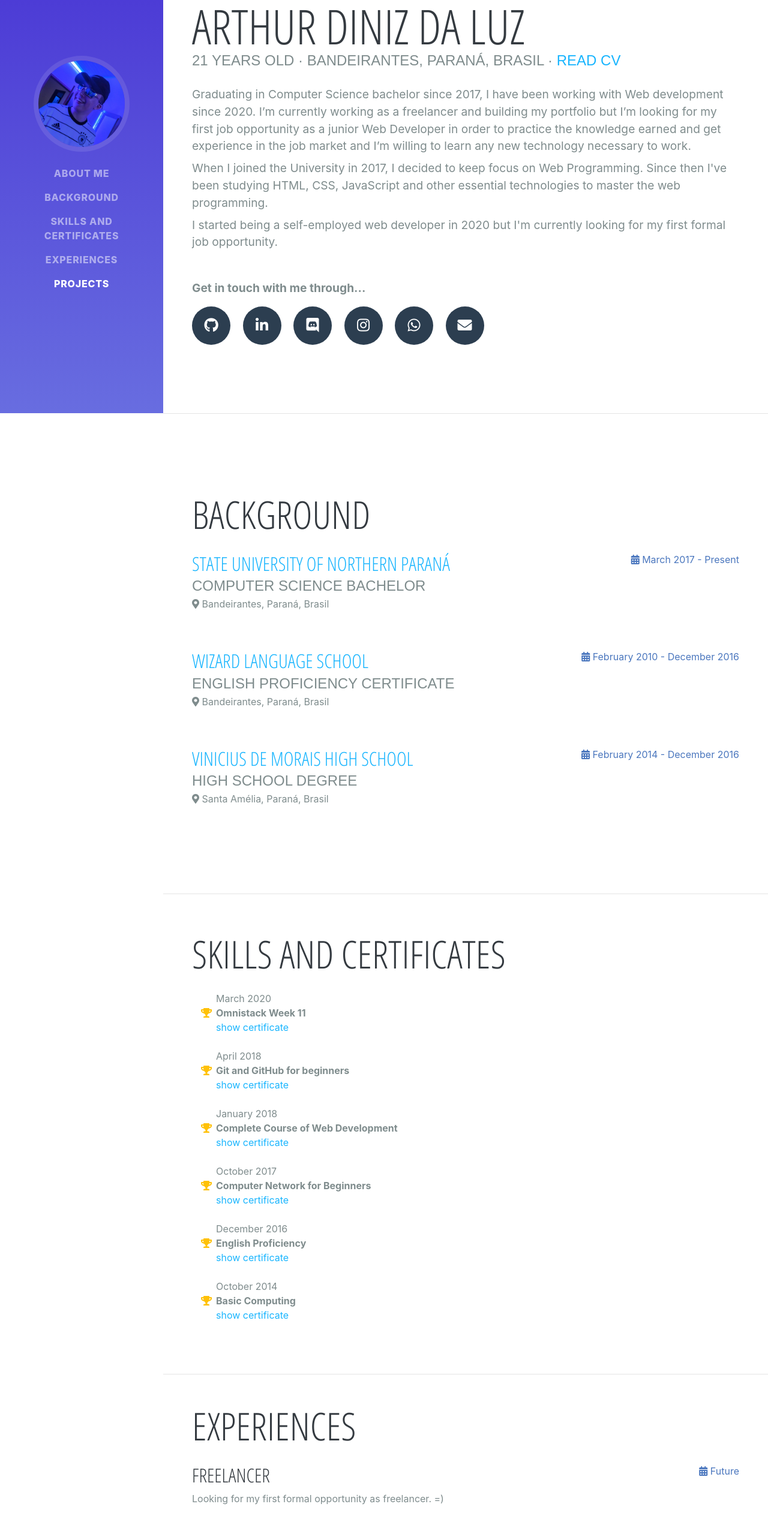
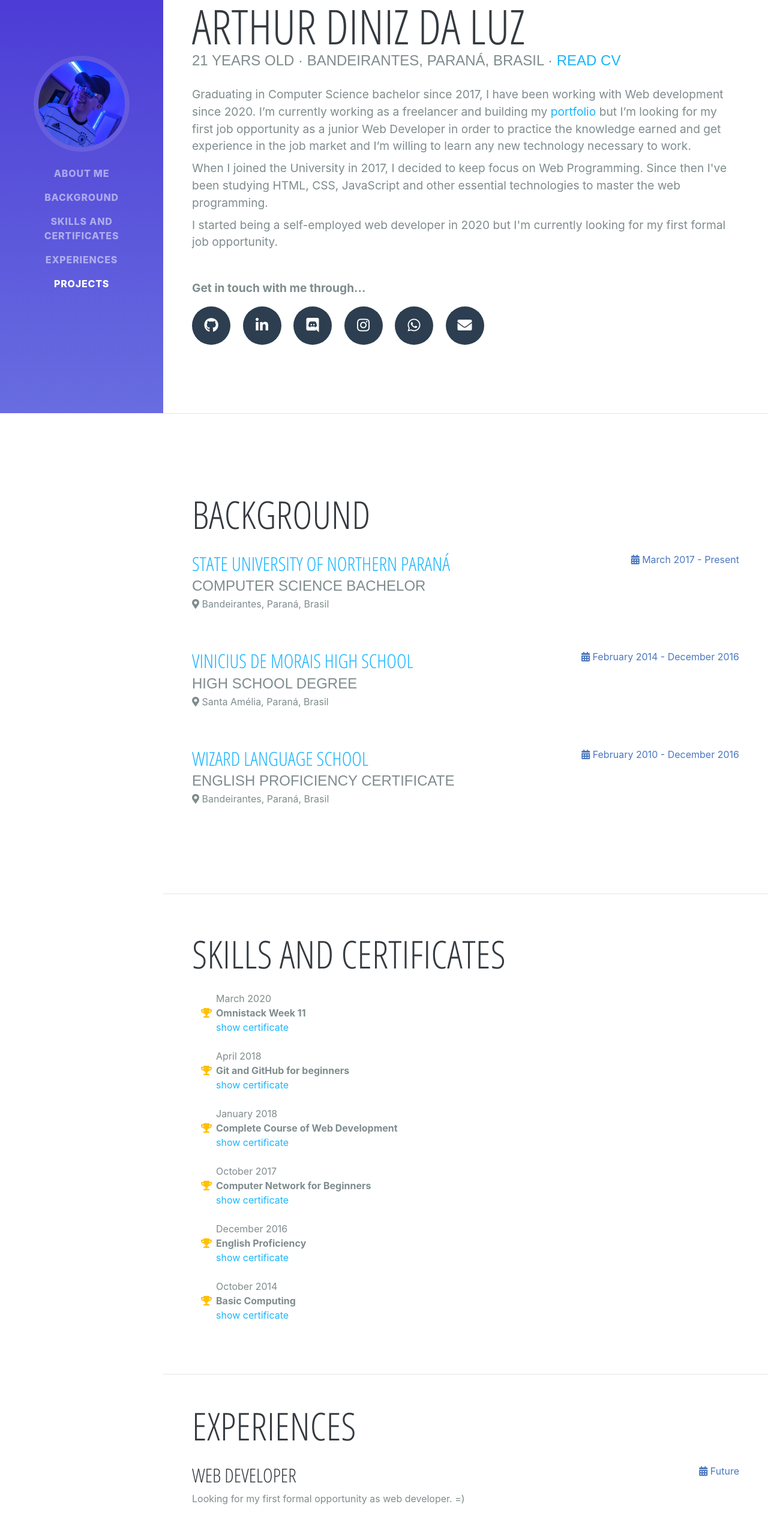
Before and after one commit to arthurd99/arthurd99.github.io, a plain HTML site: page index.html in a window 1280 px wide. Shown: the part 111-2659 px from the top of the page at 60% size. Drawn offline with Linux system fonts and the light colour scheme; a web font is replaced by a local one.

Commit message:
Update index.html

```diff
--- a/index.html
+++ b/index.html
@@ -5,7 +5,7 @@
   <meta name="viewport" content="width=device-width, initial-scale=1, shrink-to-fit=no">
   <meta name="author" content="Arthur Diniz da Luz">
   <meta name="description" content="Portfolio">
-  <title>Portfolio: Arthur Diniz da Luz</title>
+  <title>Arthur Diniz da Luz</title>
   <link rel="shortcut icon" href="./img/icon.png" type="image/x-icon" />
   <link href="vendor/bootstrap/css/bootstrap.min.css" rel="stylesheet">
   <link href="https://fonts.googleapis.com/css2?family=Open+Sans+Condensed:wght@300&display=swap" rel="stylesheet">
@@ -19,7 +19,7 @@
       <span class="d-block d-lg-none">Arthur Diniz da Luz</span>
       <span class="d-none d-lg-block">
         <img class="img-fluid img-profile rounded-circle mx-auto mb-2" src="img/profile.jpg"
-          alt="Arthur's profile picture">
+          alt="Arthur profile picture">
       </span>
     </a>
     <button class="navbar-toggler" type="button" data-toggle="collapse" data-target="#navbarSupportedContent"
@@ -55,10 +55,10 @@
         <p class="lead mb-2">
           Graduating in Computer Science bachelor since 2017, I have been working
           with Web development since 2020. I’m currently working as a freelancer
-          and building my portfolio but I’m looking for my first job opportunity
-          as a junior Web Developer in order to practice the knowledge earned
-          and get experience in the job market and I’m willing to learn any new
-          technology necessary to work.
+          and building my <a href="https://github.com/arthurd99/">portfolio</a>
+          but I’m looking for my first job opportunity as a junior Web Developer
+          in order to practice the knowledge earned and get experience in the
+          job market and I’m willing to learn any new technology necessary to work.
         </p>
         <p class="lead mb-2">
           When I joined the University in 2017, I decided to keep focus on Web
@@ -111,18 +111,6 @@
         <div class="resume-item d-flex flex-column flex-md-row justify-content-between mb-5">
           <div class="resume-content">
             <h3 class="mb-0">
-              <a href="https://www.wizard.com.br/" target="_blank">Wizard Language School</a>
-            </h3>
-            <div class="subheading mb-0">English proficiency certificate</div>
-            <p> <i class="fa fa-map-marker-alt"></i> Bandeirantes, Paraná, Brasil</p>
-          </div>
-          <div class="resume-date text-md-right">
-            <span class="text-primary"><i class="fa fa-calendar-alt"></i> February 2010 - December 2016</span>
-          </div>
-        </div>
-        <div class="resume-item d-flex flex-column flex-md-row justify-content-between">
-          <div class="resume-content">
-            <h3 class="mb-0">
               <a href="http://www.sniviniciusmorais.seed.pr.gov.br/modules/conteudo/conteudo.php?conteudo=9"
                 target="_blank">Vinicius de Morais High School</a>
             </h3>
@@ -131,6 +119,18 @@
           </div>
           <div class="resume-date text-md-right">
             <span class="text-primary"><i class="fa fa-calendar-alt"></i> February 2014 - December 2016</span>
+          </div>
+        </div>
+        <div class="resume-item d-flex flex-column flex-md-row justify-content-between">
+          <div class="resume-content">
+            <h3 class="mb-0">
+              <a href="https://www.wizard.com.br/" target="_blank">Wizard Language School</a>
+            </h3>
+            <div class="subheading mb-0">English proficiency certificate</div>
+            <p> <i class="fa fa-map-marker-alt"></i> Bandeirantes, Paraná, Brasil</p>
+          </div>
+          <div class="resume-date text-md-right">
+            <span class="text-primary"><i class="fa fa-calendar-alt"></i> February 2010 - December 2016</span>
           </div>
         </div>
       </div>
@@ -212,9 +212,9 @@
         <h2 class="mb-4">experiences</h2>
         <div class="resume-item d-flex flex-column flex-md-row justify-content-between mb-4">
           <div class="resume-content">
-            <h3 class="mb-0">Freelancer</h3>
+            <h3 class="mb-0">Web Developer</h3>
             <div class="subheading mb-2"></div>
-            <p>Looking for my first formal opportunity as freelancer. =)</p>
+            <p>Looking for my first formal opportunity as web developer. =)</p>
           </div>
           <div class="resume-date text-md-right">
             <span class="text-primary"><i class="fa fa-calendar-alt"></i> Future</span>
@@ -251,7 +251,7 @@
             </a>
           </div>
         </div>
-        <p class="lead mb-5 text-md-center">Check my GitHub repository out for now</p>
+        <p class="lead mb-5 text-md-center">Check out my GitHub profile for now</p>
       </div>
     </section>
     <hr class="m-0">
```
